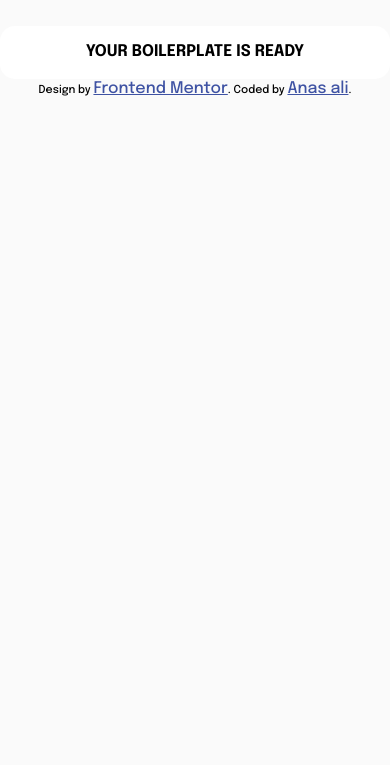
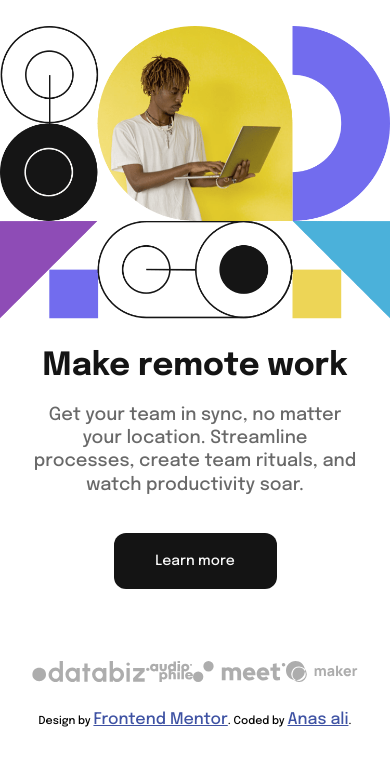
Before and after one commit to anas-cd/Intro-section, a website: page index.html in a window 390 px wide. Shown: the part 59-824 px from the top of the page. Drawn offline with Linux system fonts and the light colour scheme.

Commit message:
v1 finished
a responsive page with dropdown menu using only HTML and CSS

```diff
--- a/app/scss/_global.scss
+++ b/app/scss/_global.scss
@@ -14,6 +14,9 @@ body {
     color: $black;
     line-height: 1.3;
 
+    @media #{$mq-1000-down} {
+        background-color: $white;
+    }
 
 }
 
@@ -58,6 +61,10 @@ nav {
 
             @media #{$mq-1000-up} {
                 width: 100%;
+            }
+            @media #{$mq-1000-down} {
+                display: none;
+                opacity: 0;
             }
 
 
@@ -210,9 +217,7 @@ nav {
                 }
             }
 
-            @media #{$mq-1000-down} {
-                display: none;
-            }
+
         }
 
 
@@ -240,6 +245,9 @@ nav {
                     position: absolute;
                     top: 0;
                     padding-top: 4rem;
+                    animation-name: mobile-menu-fader;
+                    animation-duration: 0.3s;
+                    animation-fill-mode: forwards;
                     width: 69%;
                     /* autoprefixer: ignore next */
                     width: -moz-available;
@@ -252,6 +260,7 @@ nav {
                     content: url(../../images/icon-close-menu.svg);
                 }
             }
+
 
         }
 
@@ -276,14 +285,94 @@ nav {
     }
 }
 
+
+// hero/main
 main {
     display: flex;
-    justify-content: center;
-    padding: 1rem;
-    background-color: $white;
+    flex-flow: row nowrap;
+    padding: 3rem 7rem 3rem 11.5rem;
+    background-color: transparent;
     border-radius: 15px;
-    max-width: 1200px;
+    min-width: 1440px;
+    max-width: 1647px;
     margin: 0 auto;
+
+    @media #{$mq-1000-down} {
+        flex-wrap: wrap-reverse;
+        padding: 0;
+        width: 100vw;
+        min-width: unset;
+    }
+    .info {
+        display: flex;
+        flex-flow: column nowrap;
+        margin-right: 8rem;
+
+        @media #{$mq-1000-down} {
+            margin-right: 0;
+            text-align: center;
+            align-items: center;
+        }
+        h1 {
+            font-size: 5rem;
+            margin-top: 4.25rem;
+            @media #{$mq-1000-down} {
+                font-size: 2rem;
+                margin-top: 1.25rem;
+            }
+        }
+
+        p {
+            font-size: 1.125rem;
+            color: $medium_gray;
+            margin: 2rem 0rem;
+
+            @media #{$mq-1000-down} {
+                margin: 1rem 2rem;
+            }
+        }
+
+        button {
+            width: 163px;
+            height: 56px;
+            background-color: $almost_black;
+            color: $almost_white;
+            margin: 1.25rem 0rem;
+            border: none;
+            font-size: 0.875rem;
+            border-radius: 0.75rem;
+        }
+
+        .clients {
+            display: flex;
+            flex-flow: row nowrap;
+            justify-content: space-around;
+            margin-top: 7.25rem;
+            justify-self: end;
+            @media #{$mq-1000-down} {
+                margin: 3.25rem 1rem;
+            }
+            img {
+                height: 1.5rem;
+
+                @media #{$mq-1000-down} {
+                    height: 1.3rem;
+                }
+
+            }
+        }
+    }
+    .heroImage {
+        img {
+            @media #{$mq-1000-down} {
+                content: url(../../images/image-hero-mobile.png);
+                width: 100vw;
+                height: auto;
+            }
+            width: 480px;
+            height: 640px;
+        }
+    }
 }
 
 @keyframes anim-menu-desk {
@@ -294,3 +383,8 @@ main {
     from{transform: translateY(-0.5rem);}
     to{transform: translateY(0);}
 }
+
+@keyframes mobile-menu-fader {
+    from{opacity: 0;}
+    to{opacity: 1;}
+}
--- a/app/scss/_typography.scss
+++ b/app/scss/_typography.scss
@@ -8,8 +8,8 @@ h1, h2, h3 {
 }
 
 h1 {
-    text-transform: uppercase;
-    color: $black;
+
+    color: $almost_black;
 }
 
 p {
--- a/index.html
+++ b/index.html
@@ -22,12 +22,12 @@
 
         <!-- in-file css styling -->
         <style>
-            .attribution { font-size: 11px; text-align: center; }
+            .attribution { margin-top: -1.5rem;font-size: 11px; text-align: center; }
             .attribution a { color: hsl(228, 45%, 44%); }
         </style>
     </head>
     <body>
-
+        <!-- navigation -->
         <nav>
             <img src="/images/logo.svg" alt="logo">
 
@@ -88,11 +88,26 @@
             </div>
 
 
+
         </nav>
+        <!-- hero -->
         <main>
 
-            <h1>your boilerplate is ready</h1>
-
+            <div class="info">
+                <h1>Make remote work</h1>
+                <p>Get your team in sync, no matter your location. Streamline processes,
+                    create team rituals, and watch productivity soar.</p>
+                <button>Learn more</button>
+                <div class="clients">
+                    <img src="/images/client-databiz.svg" alt="client-databiz">
+                    <img src="/images/client-audiophile.svg" alt="client-audiophile">
+                    <img src="/images/client-meet.svg" alt="client-meet">
+                    <img src="/images/client-maker.svg" alt="client-maker">
+                </div>
+            </div>
+            <div class="heroImage">
+                <img src="/images/image-hero-desktop.png" alt="image-hero-desktop">
+            </div>
         </main>
 
         <div class="attribution">
```
Also changed, not shown: app/dist/style.css, images/finished.png (added), 1 other file.
